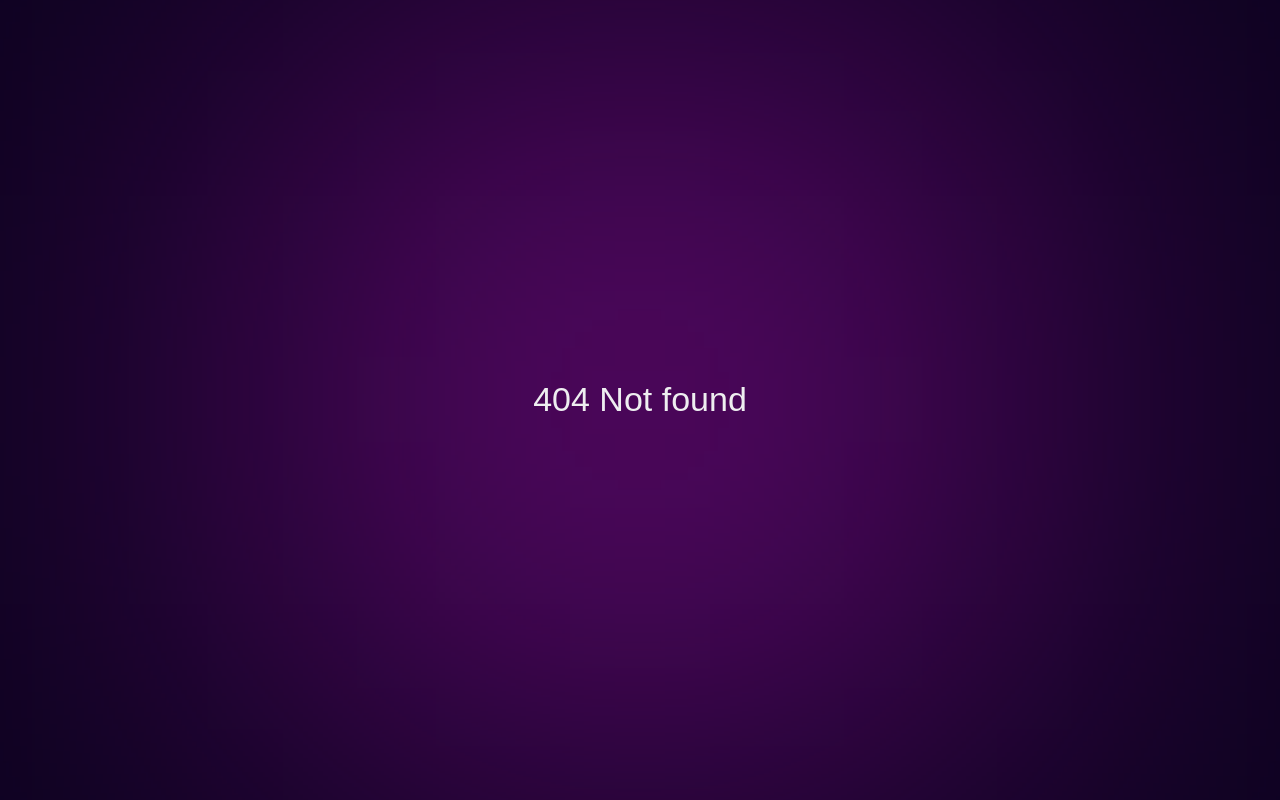
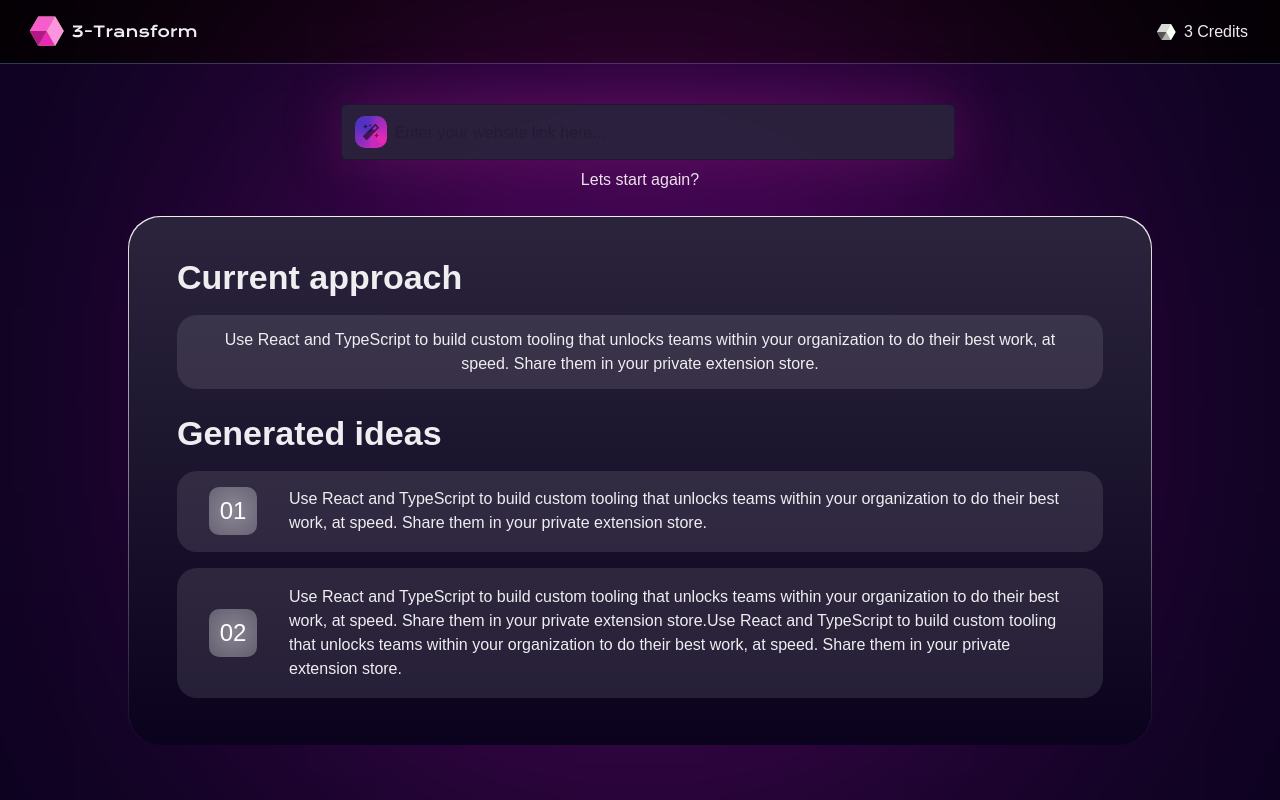
Before and after one commit to team-somehow/three-transform, a React (Vite) app in the folder frontend/: page /options in a window 1280 px wide. Before the commit this address had no page. Built offline with nearby package versions, Linux system fonts and the light colour scheme.

Commit message:
feat: update editor, add magi options route

```diff
--- a/frontend/src/components/LinkInput/index.jsx
+++ b/frontend/src/components/LinkInput/index.jsx
@@ -1,34 +1,29 @@
-import {
-  Box,
-  FormControl,
-  InputAdornment,
-  InputLabel,
-  OutlinedInput,
-  TextField,
-} from '@mui/material';
+import { Box, FormControl, InputAdornment, TextField } from "@mui/material";
 
-import { FaMagic } from 'react-icons/fa';
+import { FaMagic } from "react-icons/fa";
 
-function LinkInput({ ...rest }) {
+function LinkInput({ isDisabled, ...rest }) {
   const style = {};
 
   return (
-    <FormControl fullWidth sx={{ m: 1, bgcolor: 'transparent' }} {...rest}>
+    <FormControl fullWidth sx={{ m: 1, bgcolor: "transparent" }} {...rest}>
       <TextField
         placeholder="Enter your website link here..."
+        autoFocus
+        disabled={isDisabled || false}
         InputProps={{
           startAdornment: (
             <InputAdornment position="start">
               <Box
                 sx={{
-                  display: 'flex',
-                  padding: '8px',
-                  justifyContent: 'center',
-                  alignItems: 'center',
-                  gap: '8px',
-                  borderRadius: '10px',
+                  display: "flex",
+                  padding: "8px",
+                  justifyContent: "center",
+                  alignItems: "center",
+                  gap: "8px",
+                  borderRadius: "10px",
                   background:
-                    'var(--brand-mix, conic-gradient(from 180deg at 50% 50%, #B52BBA 4.666563235223293deg, #A12CBC 23.647727966308594deg, #8C2EBE 44.85525995492935deg, #792FBF 72.45651304721832deg, #6C30C0 82.50000178813934deg, #4B32C3 127.99007892608643deg, #5831C2 160.968976020813deg, #6330C1 178.45529437065125deg, #742FC0 189.47770357131958deg, #8D2DBE 202.95226335525513deg, #A62CBC 230.65982580184937deg, #B92ABA 251.35178089141846deg, #D029B8 276.4414644241333deg, #EC27B6 306.45145654678345deg, #C729B9 331.67617321014404deg))',
+                    "var(--brand-mix, conic-gradient(from 180deg at 50% 50%, #B52BBA 4.666563235223293deg, #A12CBC 23.647727966308594deg, #8C2EBE 44.85525995492935deg, #792FBF 72.45651304721832deg, #6C30C0 82.50000178813934deg, #4B32C3 127.99007892608643deg, #5831C2 160.968976020813deg, #6330C1 178.45529437065125deg, #742FC0 189.47770357131958deg, #8D2DBE 202.95226335525513deg, #A62CBC 230.65982580184937deg, #B92ABA 251.35178089141846deg, #D029B8 276.4414644241333deg, #EC27B6 306.45145654678345deg, #C729B9 331.67617321014404deg))",
                 }}
               >
                 <FaMagic />
@@ -37,8 +32,8 @@ function LinkInput({ ...rest }) {
           ),
           sx: {
             borderRadius: 0.6,
-            background: 'rgba(43, 36, 60, 0.90)',
-            boxShadow: '0px 0px 60px 0px rgba(236, 39, 182, 0.25)',
+            background: "rgba(43, 36, 60, 0.90)",
+            boxShadow: "0px 0px 60px 0px rgba(236, 39, 182, 0.25)",
           },
         }}
       />
--- a/frontend/src/pages/Editor/index.jsx
+++ b/frontend/src/pages/Editor/index.jsx
@@ -1,4 +1,11 @@
-import { Box, Grid, TextField, Typography } from "@mui/material";
+import {
+  Box,
+  Step,
+  StepLabel,
+  Stepper,
+  TextField,
+  Typography,
+} from "@mui/material";
 import GradientButton from "../../components/GradientButton";
 import Editor from "@monaco-editor/react";
 
@@ -8,11 +15,31 @@ import { LuHardHat } from "react-icons/lu";
 import LightButton from "../../components/LightButton";
 import YellowButton from "../../components/YellowButton";
 import { useState } from "react";
+
+const tempSteps = [
+  {
+    id: "01",
+    text: "Stuart added a feature request",
+  },
+  {
+    id: "01",
+    text: "Stuart added a feature request",
+  },
+  {
+    id: "01",
+    text: "Stuart added a feature request",
+  },
+  {
+    id: "01",
+    text: "Stuart added a feature request",
+  },
+];
+
 function EditorPage() {
   const [tabsLayout, setTabsLayout] = useState([33, 33, 33]);
 
   const onTabClick = (index) => {
-    setTabsLayout([6, 41, 41]);
+    setTabsLayout([4, 76, 20]);
   };
 
   return (
@@ -92,6 +119,8 @@ function EditorPage() {
                 <Box px={1} pt={1} height="100%">
                   <TextField
                     fullWidth
+                    multiline
+                    minRows={9}
                     sx={{
                       height: "100%",
                     }}
@@ -112,6 +141,7 @@ function EditorPage() {
           ) : (
             <Box
               sx={{
+                mt: 2,
                 display: "flex",
                 padding: "8px",
                 justifyContent: "center",
@@ -168,11 +198,34 @@ function EditorPage() {
               border: "1px solid #2E3C51",
               background: "rgba(255, 255, 255, 0.05)",
               height: "100%",
+              display: "flex",
+              alignItems: "center",
+              flexDirection: "column",
+              pt: 2,
             }}
           >
             <Typography fontSize={18} fontWeight="bold" align="center">
               Steps to test it on RemixIDE
             </Typography>
+            <Box px={2} py={4}>
+              <Stepper
+                activeStep={-1}
+                orientation="vertical"
+                sx={{
+                  color: "white",
+                }}
+              >
+                {tempSteps.map(({ id, text }) => {
+                  return (
+                    <Step key={id}>
+                      <StepLabel color="white">
+                        <Box color="white">{text}</Box>
+                      </StepLabel>
+                    </Step>
+                  );
+                })}
+              </Stepper>
+            </Box>
           </Box>
           <YellowButton
             text="Download Hardhat"
--- /dev/null
+++ b/frontend/src/pages/MagicOptions/index.jsx
@@ -0,0 +1,161 @@
+import React, { useEffect, useState } from "react";
+import {
+  Avatar,
+  Box,
+  CardActions,
+  CardContent,
+  List,
+  ListItem,
+  ListItemAvatar,
+  ListItemButton,
+  ListItemIcon,
+  ListItemText,
+  Typography,
+} from "@mui/material";
+
+import BottomCard from "../../components/BottomCard";
+import LinkInput from "../../components/LinkInput";
+import { Link, useNavigate } from "react-router-dom";
+
+function MagicOptions() {
+  const navigate = useNavigate();
+  const [ideasList, setIdeasList] = useState([
+    {
+      id: "01",
+      text: "Use React and TypeScript to build custom tooling that unlocks teams within your organization to do their best work, at speed. Share them in your private extension store.",
+    },
+    {
+      id: "02",
+      text: "Use React and TypeScript to build custom tooling that unlocks teams within your organization to do their best work, at speed. Share them in your private extension store.Use React and TypeScript to build custom tooling that unlocks teams within your organization to do their best work, at speed. Share them in your private extension store.",
+    },
+  ]);
+
+  const handleOptionOnClick = (id) => {
+    console.log(id);
+    // Select option with id
+    navigate("/editor");
+  };
+
+  return (
+    <Box
+      display="flex"
+      justifyContent="space-between"
+      alignItems="center"
+      flexDirection="column"
+      width="80%"
+      mx="auto"
+      height="calc(100vh - 8rem)"
+    >
+      <Box width="60%" mx="auto" pt={4} mb={3}>
+        <LinkInput isDisabled />
+        <Typography
+          align="center"
+          sx={{
+            textAlign: "center",
+            display: "block",
+            color: "inherit",
+            textDecoration: "none",
+          }}
+          variant="body1"
+          component={Link}
+          to="/"
+        >
+          Lets start again?
+        </Typography>
+      </Box>
+      <BottomCard
+        sx={{
+          display: "flex",
+          justifyContent: "center",
+          alignItems: "center",
+          flexDirection: "column",
+          width: "100%",
+          borderRadius: "2rem",
+        }}
+      >
+        <CardContent
+          sx={{
+            display: "flex",
+            justifyContent: "start",
+            alignItems: "start",
+            flexDirection: "column",
+            width: "calc(100% - 4rem)",
+            height: "33rem",
+            borderRadius: "2rem",
+          }}
+        >
+          <Box>
+            <Typography variant="h4" mt={3} mb={2} fontWeight={700}>
+              Current approach
+            </Typography>
+            <Box
+              sx={{
+                borderRadius: 2,
+                background: "rgba(255, 255, 255, 0.10)",
+                px: 4,
+                py: 1.6,
+                textAlign: "center",
+              }}
+            >
+              <Typography variant="body1" fontWeight={400}>
+                Use React and TypeScript to build custom tooling that unlocks
+                teams within your organization to do their best work, at speed.
+                Share them in your private extension store.
+              </Typography>
+            </Box>
+          </Box>
+          <Box>
+            <Typography variant="h4" mt={3} mb={2} fontWeight={700}>
+              Generated ideas
+            </Typography>
+            {ideasList.map(({ id, text }, i) => {
+              return (
+                <ListItem
+                  key={i}
+                  disablePadding
+                  sx={{
+                    borderRadius: 2,
+                    background: "rgba(255, 255, 255, 0.10)",
+                    textAlign: "center",
+                    my: 2,
+                  }}
+                  onClick={() => handleOptionOnClick(id)}
+                >
+                  <ListItemButton
+                    sx={{
+                      px: 4,
+                      py: 1.6,
+                    }}
+                  >
+                    <ListItemIcon>
+                      <Box
+                        sx={{
+                          borderRadius: 1,
+                          background:
+                            "radial-gradient(100% 100% at 50% 50%, rgba(255, 255, 255, 0.30) 0%, rgba(255, 255, 255, 0.00) 100%), rgba(255, 255, 255, 0.20)",
+                          height: "3rem",
+                          width: "3rem",
+                          display: "flex",
+                          justifyContent: "center",
+                          alignItems: "center",
+                          fontSize: "1.5rem",
+                          color: "white",
+                          mr: 4,
+                        }}
+                      >
+                        {id}
+                      </Box>
+                    </ListItemIcon>
+                    <ListItemText align="left" primary={text} />
+                  </ListItemButton>
+                </ListItem>
+              );
+            })}
+          </Box>
+        </CardContent>
+      </BottomCard>
+    </Box>
+  );
+}
+
+export default MagicOptions;
--- a/frontend/src/theme/ThemeProvider.jsx
+++ b/frontend/src/theme/ThemeProvider.jsx
@@ -1,28 +1,28 @@
-import { createTheme, CssBaseline, ThemeProvider } from '@mui/material';
+import { createTheme, CssBaseline, ThemeProvider } from "@mui/material";
 
 const StyleThemeProvider = (props) => {
   const useTheme = createTheme({
     palette: {
-      type: 'dark',
+      type: "dark",
       primary: {
-        main: '#EC27B6',
+        main: "#EC27B6",
       },
       secondary: {
-        main: '#FFFFFF',
+        main: "#FFFFFF",
       },
       background: {
-        default: '#0B031E',
-        paper: 'rgba(255, 255, 255, 0.10)',
+        default: "#0B031E",
+        paper: "rgba(255, 255, 255, 0.10)",
       },
       text: {
-        primary: '#EEEEF0',
+        primary: "#EEEEF0",
       },
     },
     shape: {
       borderRadius: 10,
     },
     typography: {
-      fontFamily: 'Poppins, sans-serif',
+      fontFamily: "Poppins, sans-serif",
       fontWeightLight: 400,
       fontWeightRegular: 500,
       fontWeightMedium: 600,
@@ -38,12 +38,12 @@ const StyleThemeProvider = (props) => {
         },
         switchBase: {
           padding: 1,
-          '&$checked, &$colorPrimary$checked, &$colorSecondary$checked': {
-            transform: 'translateX(16px)',
-            color: '#fff',
-            '& + $track': {
+          "&$checked, &$colorPrimary$checked, &$colorSecondary$checked": {
+            transform: "translateX(16px)",
+            color: "#fff",
+            "& + $track": {
               opacity: 1,
-              border: 'none',
+              border: "none",
             },
           },
         },
@@ -53,29 +53,29 @@ const StyleThemeProvider = (props) => {
         },
         track: {
           borderRadius: 13,
-          border: '1px solid #bdbdbd',
-          backgroundColor: '#fafafa',
+          border: "1px solid #bdbdbd",
+          backgroundColor: "#fafafa",
           opacity: 1,
           transition:
-            'background-color 300ms cubic-bezier(0.4, 0, 0.2, 1) 0ms,border 300ms cubic-bezier(0.4, 0, 0.2, 1) 0ms',
+            "background-color 300ms cubic-bezier(0.4, 0, 0.2, 1) 0ms,border 300ms cubic-bezier(0.4, 0, 0.2, 1) 0ms",
         },
       },
       MuiButton: {
         root: {
           border: 0,
-          color: 'white',
+          color: "white",
           height: 48,
-          padding: '0.75rem 2rem',
-          borderRadius: '6rem',
+          padding: "0.75rem 2rem",
+          borderRadius: "6rem",
           background:
-            'conic-gradient(from 180deg at 50% 50%, #B52BBA 4.666563235223293deg, #A12CBC 23.647727966308594deg, #8C2EBE 44.85525995492935deg, #792FBF 72.45651304721832deg, #6C30C0 82.50000178813934deg, #4B32C3 127.99007892608643deg, #5831C2 160.968976020813deg, #6330C1 178.45529437065125deg, #742FC0 189.47770357131958deg, #8D2DBE 202.95226335525513deg, #A62CBC 230.65982580184937deg, #B92ABA 251.35178089141846deg, #D029B8 276.4414644241333deg, #EC27B6 306.45145654678345deg, #C729B9 331.67617321014404deg)',
-          boxShadow: '0px 0px 60px 0px rgba(236, 39, 182, 0.60)',
+            "conic-gradient(from 180deg at 50% 50%, #B52BBA 4.666563235223293deg, #A12CBC 23.647727966308594deg, #8C2EBE 44.85525995492935deg, #792FBF 72.45651304721832deg, #6C30C0 82.50000178813934deg, #4B32C3 127.99007892608643deg, #5831C2 160.968976020813deg, #6330C1 178.45529437065125deg, #742FC0 189.47770357131958deg, #8D2DBE 202.95226335525513deg, #A62CBC 230.65982580184937deg, #B92ABA 251.35178089141846deg, #D029B8 276.4414644241333deg, #EC27B6 306.45145654678345deg, #C729B9 331.67617321014404deg)",
+          boxShadow: "0px 0px 60px 0px rgba(236, 39, 182, 0.60)",
         },
       },
       MuiAppBar: {
         colorInherit: {
-          backgroundColor: 'rgba(11, 3, 30, 0.95)',
-          color: '#EEEEF0',
+          backgroundColor: "rgba(11, 3, 30, 0.95)",
+          color: "#EEEEF0",
         },
       },
     },
@@ -83,30 +83,42 @@ const StyleThemeProvider = (props) => {
       styleOverrides: {
         root: {
           borderRadius: 2,
-          background: 'rgba(43, 36, 60, 0.90)',
-          boxShadow: '0px 0px 60px 0px rgba(236, 39, 182, 0.25)',
+          background: "rgba(43, 36, 60, 0.90)",
+          boxShadow: "0px 0px 60px 0px rgba(236, 39, 182, 0.25)",
+        },
+        "&:focus": {
+          border: "none",
+          outline: "none",
         },
       },
     },
     MuiInputLabel: {
       styleOverrides: {
         root: {
-          backgroundColor: 'rgba(43, 36, 60, 0.90)',
+          backgroundColor: "rgba(43, 36, 60, 0.90)",
         },
       },
     },
+
     MuiOutlinedInput: {
       styleOverrides: {
         root: {
-          '& fieldset': {
-            transition: 'border 0.1s ease-in-out',
-            borderWidth: '0px',
+          "& .MuiOutlinedInput-root.Mui-disabled .MuiOutlinedInput-notchedOutline":
+            {
+              outline: "none",
+              border: "none",
+            },
+          "& fieldset": {
+            transition: "border 0.1s ease-in-out",
+            borderWidth: "0px",
+            border: "none",
+            outline: "none",
           },
-          '&:hover fieldset': {
-            borderWidth: '0',
+          "&:hover fieldset": {
+            borderWidth: "0",
           },
-          '&:focus fieldset': {
-            borderWidth: '0',
+          "&:focus fieldset": {
+            borderWidth: "0",
           },
         },
       },
```
Also changed, not shown: frontend/src/config/router.jsx (+19 -14 lines).
